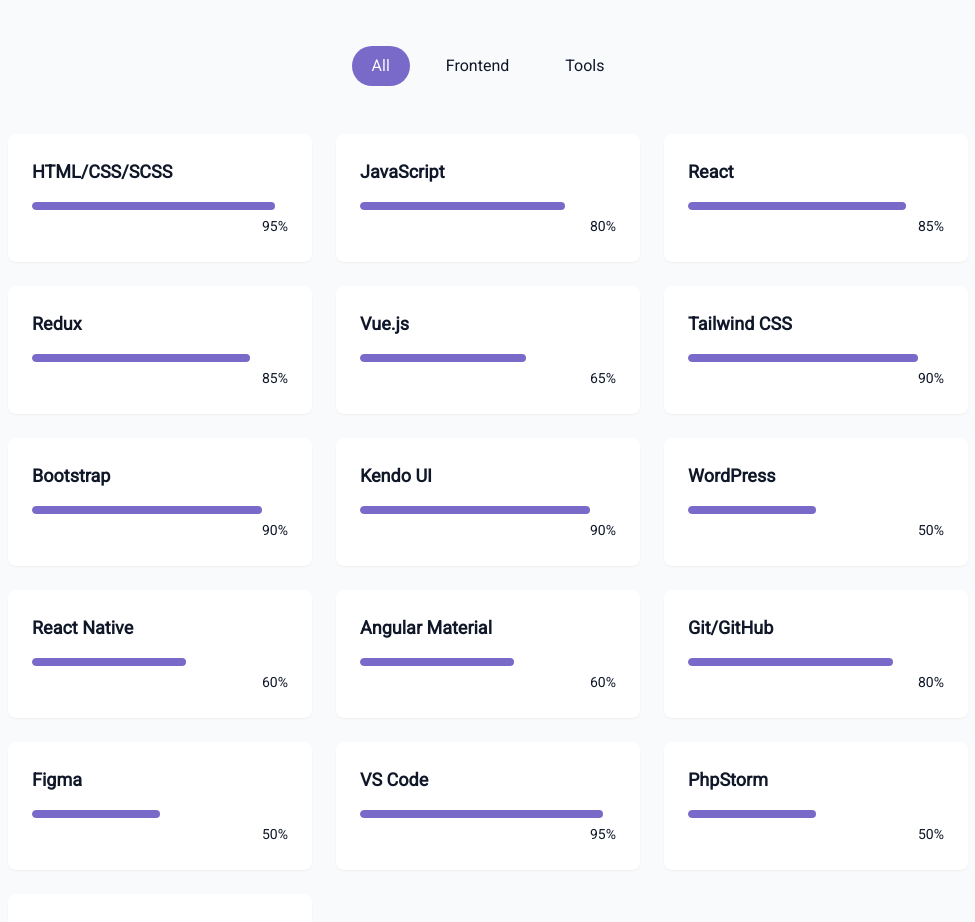
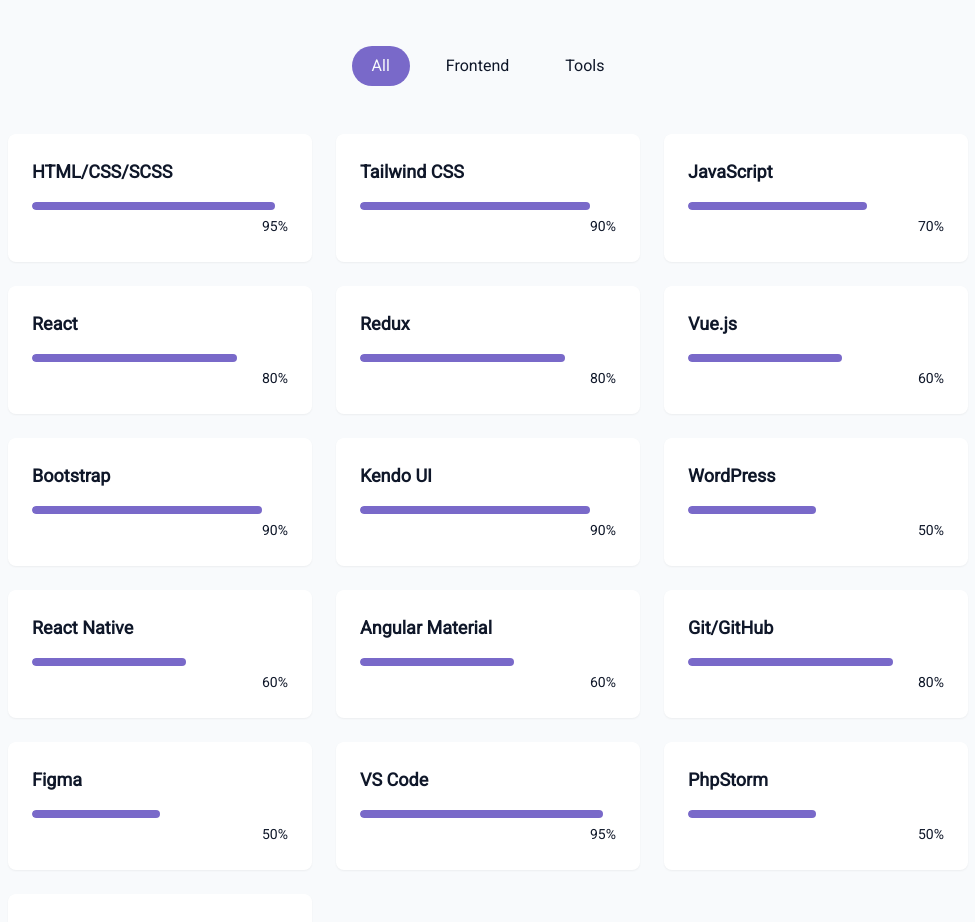
Before and after one commit to MosfiqurRubel/portfolio, a React (Vite) app: page / in a window 1280 px wide. Shown: the part 1644-2566 px from the top of the page, without its empty margins (152-1127 px from the left). Built offline with nearby package versions, Linux system fonts and the light colour scheme.

Commit message:
Updated - skills

```diff
--- a/src/components/SkillsSection.jsx
+++ b/src/components/SkillsSection.jsx
@@ -5,11 +5,11 @@
 const skills = [
   //Fronend
   { name: "HTML/CSS/SCSS", level: 95, category: "frontend" },
-  { name: "JavaScript", level: 80, category: "frontend" },
-  { name: "React", level: 85, category: "frontend" },
-  { name: "Redux", level: 85, category: "frontend" },
-  { name: "Vue.js", level: 65, category: "frontend" },
   { name: "Tailwind CSS", level: 90, category: "frontend" },
+  { name: "JavaScript", level: 70, category: "frontend" },
+  { name: "React", level: 80, category: "frontend" },
+  { name: "Redux", level: 80, category: "frontend" },
+  { name: "Vue.js", level: 60, category: "frontend" },
   { name: "Bootstrap", level: 90, category: "frontend" },
   { name: "Kendo UI", level: 90, category: "frontend" },
   { name: "WordPress", level: 50, category: "frontend" },
```
